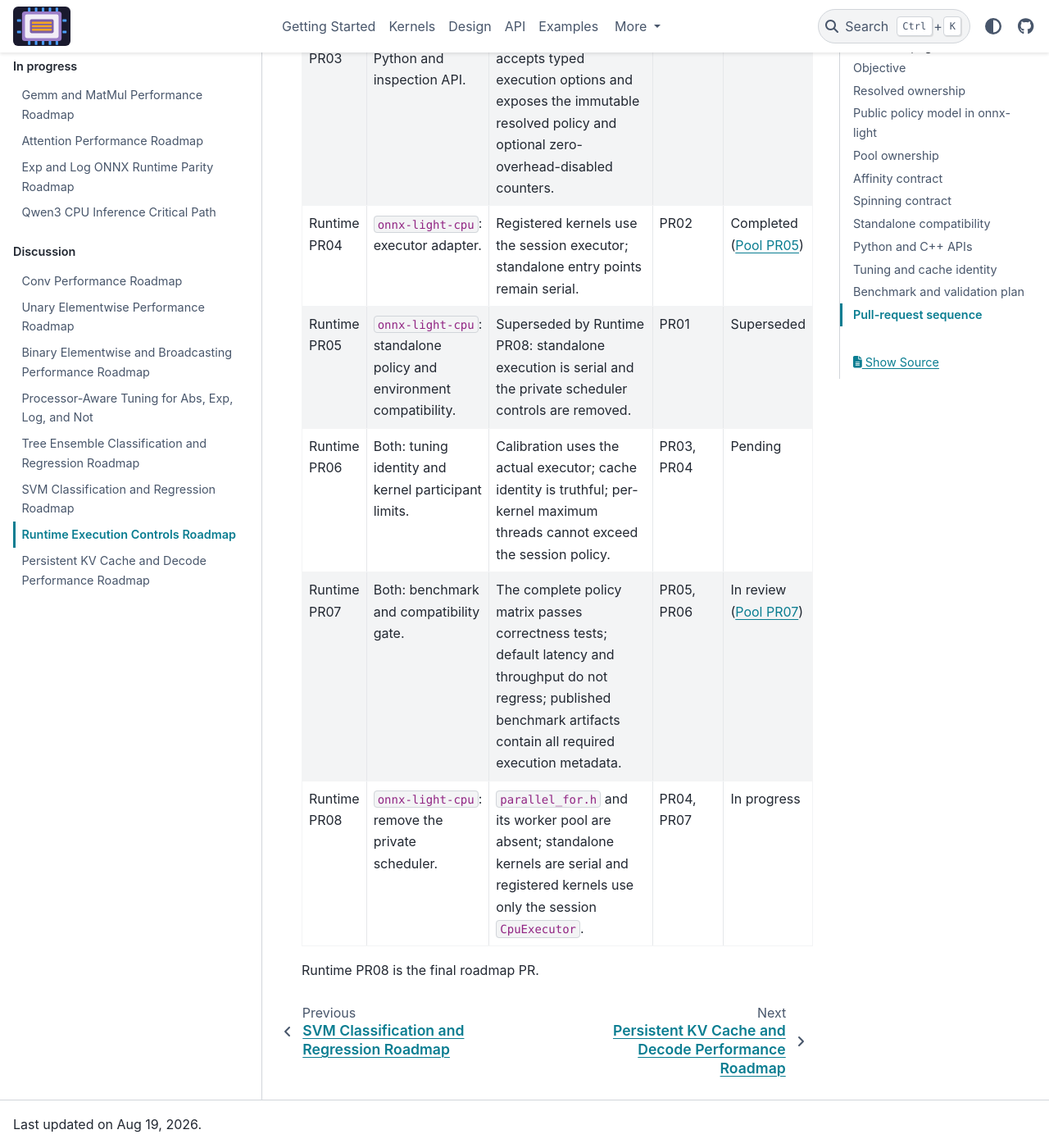
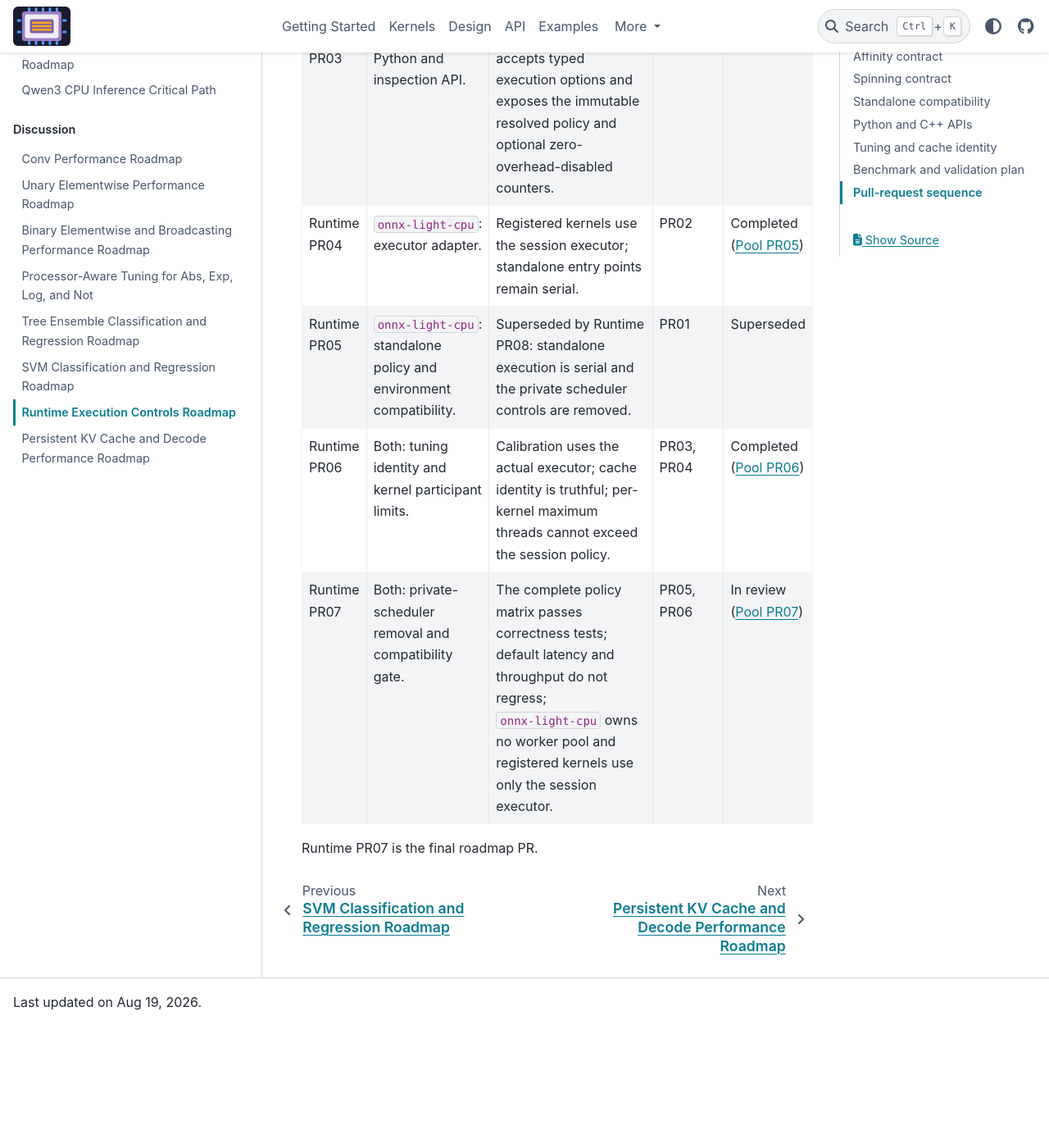
Before and after one commit to xadupre/onnx-light-cpu, a Sphinx documentation site: the page built from docs/next_steps/2026_08_runtime_execution_controls.rst, in a window 1280 px wide and 1400 px high, scrolled down 5734 px. Shown: the whole window at 82% size. Built offline with Sphinx 7.4.7 and the PyData theme 0.15.4, drawn with Linux system fonts in a browser that asks for light colours; pages that are not in the unit, such as notebooks, are missing from menus; after the commit the page ends 6985 px from its top, so only the background shows below that.

Commit message:
Fold scheduler removal into Pool PR07
Co-authored-by: Copilot <223556219+Copilot@users.noreply.github.com>

```diff
--- a/docs/next_steps/2026_08_runtime_execution_controls.rst
+++ b/docs/next_steps/2026_08_runtime_execution_controls.rst
@@ -252,20 +252,15 @@ Pull-request sequence
      - Calibration uses the actual executor; cache identity is truthful; per-
        kernel maximum threads cannot exceed the session policy.
      - PR03, PR04
-     - Pending
+     - Completed (`Pool PR06
+       <https://github.com/xadupre/onnx-light/pull/4594>`_)
    * - Runtime PR07
-     - Both: benchmark and compatibility gate.
+     - Both: private-scheduler removal and compatibility gate.
      - The complete policy matrix passes correctness tests; default latency and
-       throughput do not regress; published benchmark artifacts contain all
-       required execution metadata.
+       throughput do not regress; ``onnx-light-cpu`` owns no worker pool and
+       registered kernels use only the session executor.
      - PR05, PR06
      - In review (`Pool PR07
        <https://github.com/xadupre/onnx-light-cpu/pull/271>`_)
-   * - Runtime PR08
-     - ``onnx-light-cpu``: remove the private scheduler.
-     - ``parallel_for.h`` and its worker pool are absent; standalone kernels are
-       serial and registered kernels use only the session ``CpuExecutor``.
-     - PR04, PR07
-     - In progress
 
-Runtime PR08 is the final roadmap PR.
+Runtime PR07 is the final roadmap PR.
```
